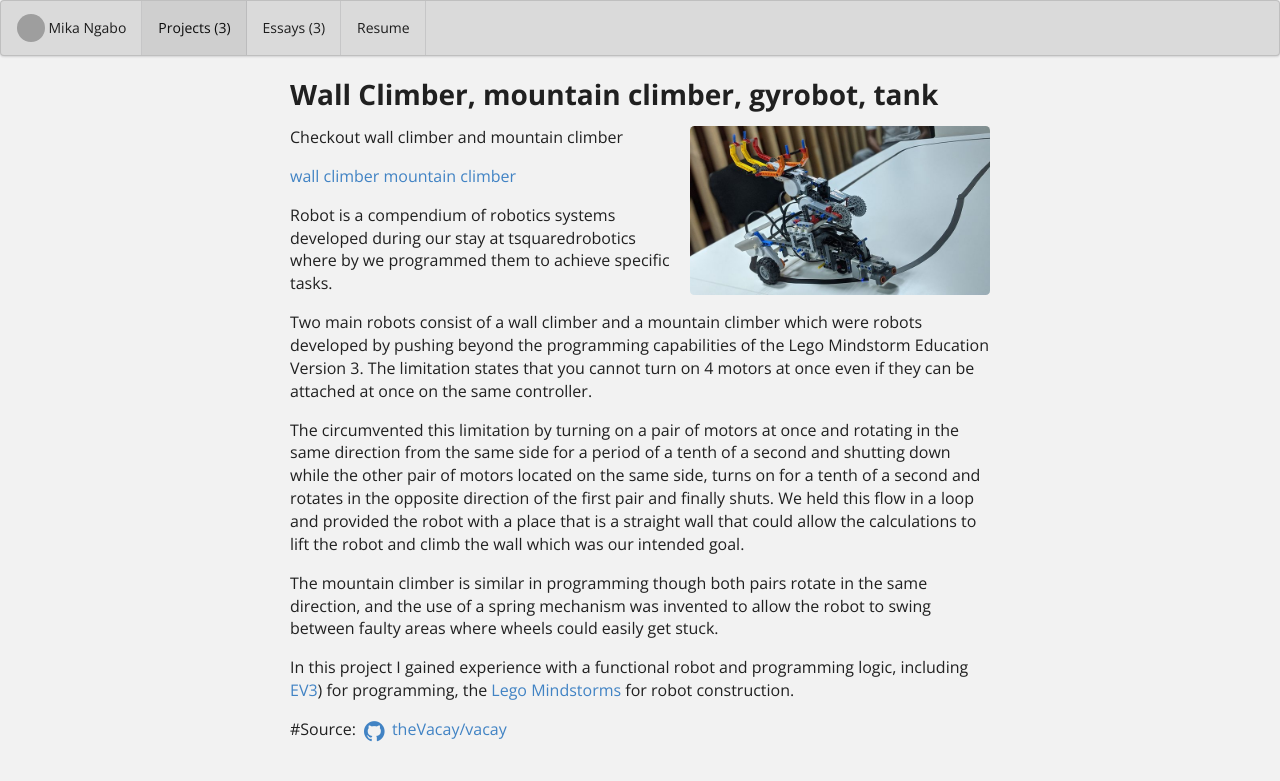
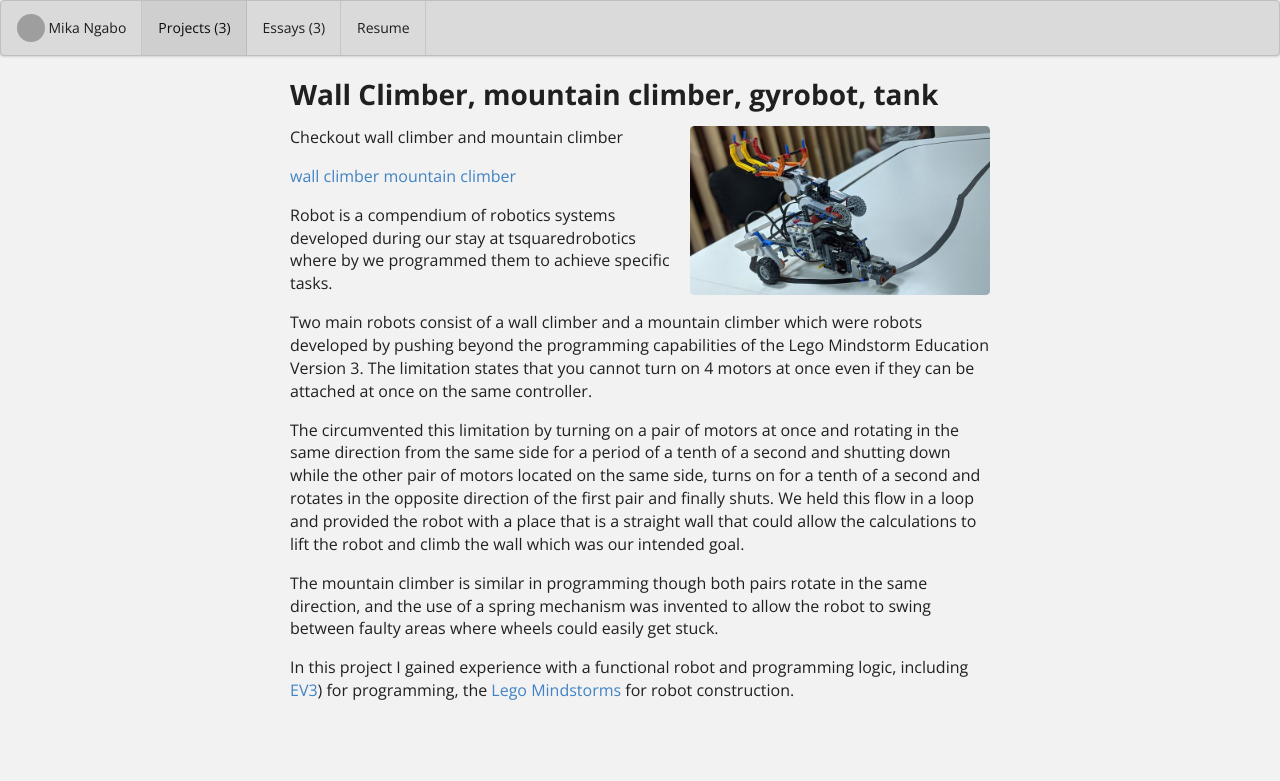
Before and after one commit to mikangabo/mikangabo.github.io, a Jekyll site: the page built from projects/Robot.md, in a window 1280 px wide. Shown: the top 781 px of the page. Built offline with Jekyll 4.4.1, drawn with Linux system fonts in a browser that asks for light colours; grey boxes are pictures that could not be loaded.

Commit message:
Update Robot.md

```diff
--- a/projects/Robot.md
+++ b/projects/Robot.md
@@ -30,5 +30,3 @@ We held this flow in a loop and provided the robot with a place that is a straig
 The mountain climber is similar in programming though both pairs rotate in the same direction, and the use of a spring mechanism was invented to allow the robot to swing between faulty areas where wheels could easily get stuck.
 
 In this project I gained experience with a functional robot and programming logic, including [EV3](https://education.lego.com/en-us/downloads/mindstorms-ev3/software)) for programming, the [Lego Mindstorms](https://www.lego.com/en-us/product/lego-mindstorms-ev3-31313) for robot construction.
-
-#Source: <a href="https://github.com/theVacay/vacay"><i class="large github icon"></i>theVacay/vacay</a>
```
